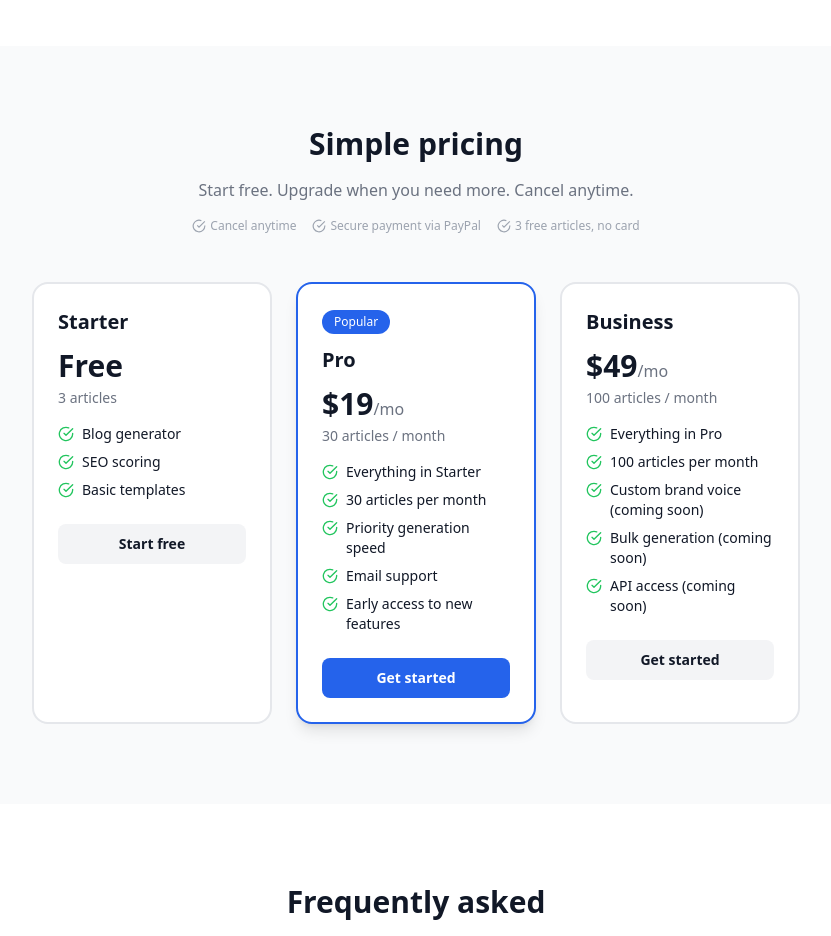
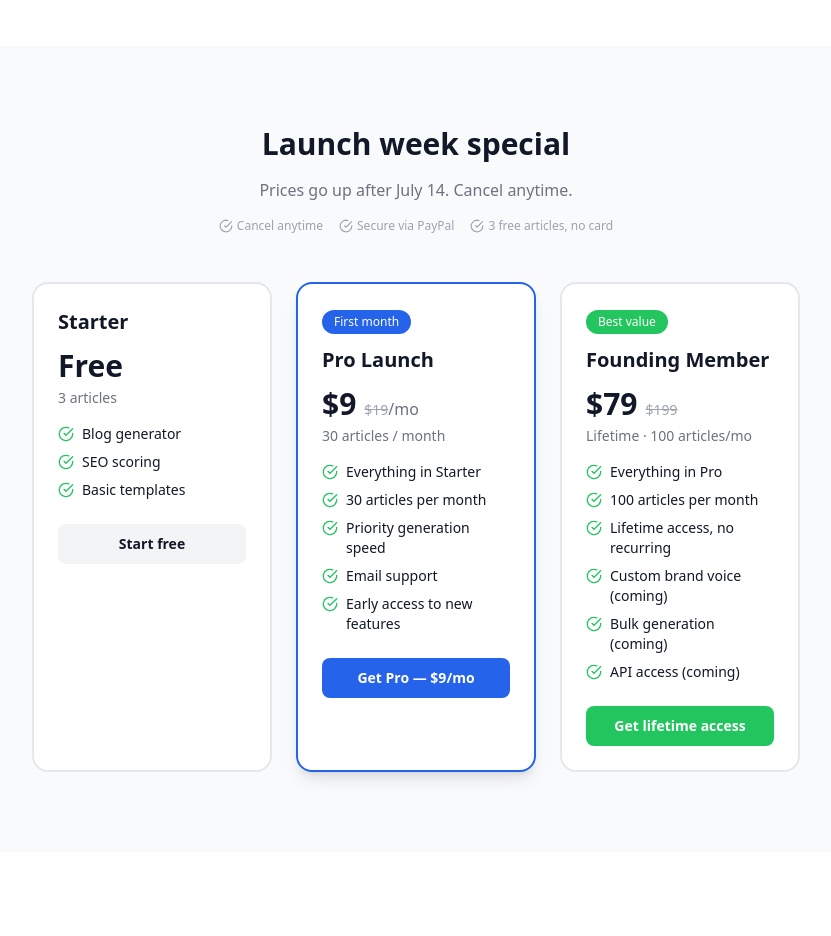
Before and after one commit to lihai33661-ship-it/seospark, a Next.js app: page / in a window 1280 px wide. Shown: the part 2460-3396 px from the top of the page, without its empty margins (224-1055 px from the left). Built offline with nearby package versions, Linux system fonts and the light colour scheme.

Commit message:
PH launch pricing:  first month, 9 lifetime, urgency and strikethrough

```diff
--- a/app/page.tsx
+++ b/app/page.tsx
@@ -142,8 +142,8 @@ export default function Home() {
       {/* Pricing */}
       <section id="pricing" className="bg-gray-50 py-12 sm:py-20">
         <div className="max-w-4xl mx-auto px-4 sm:px-6">
-          <h2 className="text-2xl sm:text-3xl font-bold text-center mb-2 sm:mb-4">Simple pricing</h2>
-          <p className="text-center text-gray-500 mb-4">Start free. Upgrade when you need more. Cancel anytime.</p>
+          <h2 className="text-2xl sm:text-3xl font-bold text-center mb-2 sm:mb-4">Launch week special</h2>
+          <p className="text-center text-gray-500 mb-4">Prices go up after July 14. Cancel anytime.</p>
           <div className="flex items-center justify-center gap-4 mb-12 text-xs text-gray-400">
             <span className="flex items-center gap-1">
               <svg width="14" height="14" viewBox="0 0 24 24" fill="none" stroke="currentColor" strokeWidth="2"><path d="M22 11.08V12a10 10 0 1 1-5.93-9.14"/><path d="m9 11 3 3L22 4"/></svg>
@@ -151,7 +151,7 @@ export default function Home() {
             </span>
             <span className="flex items-center gap-1">
               <svg width="14" height="14" viewBox="0 0 24 24" fill="none" stroke="currentColor" strokeWidth="2"><path d="M22 11.08V12a10 10 0 1 1-5.93-9.14"/><path d="m9 11 3 3L22 4"/></svg>
-              Secure payment via PayPal
+              Secure via PayPal
             </span>
             <span className="flex items-center gap-1">
               <svg width="14" height="14" viewBox="0 0 24 24" fill="none" stroke="currentColor" strokeWidth="2"><path d="M22 11.08V12a10 10 0 1 1-5.93-9.14"/><path d="m9 11 3 3L22 4"/></svg>
@@ -160,22 +160,30 @@ export default function Home() {
           </div>
           <div className="grid md:grid-cols-3 gap-6 max-w-3xl mx-auto">
             {[
-              { n: "Starter", p: "Free", d: "3 articles", f: ["Blog generator", "SEO scoring", "Basic templates"], hl: false, link: "/dashboard" },
-              { n: "Pro", p: "$19", d: "30 articles / month", f: ["Everything in Starter", "30 articles per month", "Priority generation speed", "Email support", "Early access to new features"], hl: true, link: "https://paypal.me/seospark151/19" },
-              { n: "Business", p: "$49", d: "100 articles / month", f: ["Everything in Pro", "100 articles per month", "Custom brand voice (coming soon)", "Bulk generation (coming soon)", "API access (coming soon)"], hl: false, link: "https://paypal.me/seospark151/49" },
+              { n: "Starter", p: "Free", oldP: "", d: "3 articles", f: ["Blog generator", "SEO scoring", "Basic templates"], hl: false, link: "/dashboard", badge: "" },
+              { n: "Pro Launch", p: "$9", oldP: "$19", d: "30 articles / month", f: ["Everything in Starter", "30 articles per month", "Priority generation speed", "Email support", "Early access to new features"], hl: true, link: "https://paypal.me/seospark151/9", badge: "First month" },
+              { n: "Founding Member", p: "$79", oldP: "$199", d: "Lifetime · 100 articles/mo", f: ["Everything in Pro", "100 articles per month", "Lifetime access, no recurring", "Custom brand voice (coming)", "Bulk generation (coming)", "API access (coming)"], hl: false, link: "https://paypal.me/seospark151/79", badge: "Best value" },
             ].map((plan) => (
               <div key={plan.n} className={`bg-white rounded-2xl p-6 border-2 ${plan.hl ? "border-blue-600 shadow-lg" : "border-gray-200"}`}>
-                {plan.hl && <span className="inline-block bg-blue-600 text-white text-xs px-3 py-1 rounded-full mb-3">Popular</span>}
+                {plan.badge && (
+                  <span className={`inline-block text-xs px-3 py-1 rounded-full mb-3 ${plan.hl ? "bg-blue-600 text-white" : "bg-green-500 text-white"}`}>
+                    {plan.badge}
+                  </span>
+                )}
                 <h3 className="text-xl font-bold">{plan.n}</h3>
-                <div className="mt-3 mb-1"><span className="text-3xl font-bold">{plan.p}</span>{plan.p !== "Free" && <span className="text-gray-500">/mo</span>}</div>
+                <div className="mt-3 mb-1">
+                  <span className="text-3xl font-bold">{plan.p}</span>
+                  {plan.oldP && <span className="text-gray-400 line-through text-sm ml-2">{plan.oldP}</span>}
+                  {plan.p !== "Free" && plan.n !== "Founding Member" && <span className="text-gray-500">/mo</span>}
+                </div>
                 <p className="text-sm text-gray-500 mb-4">{plan.d}</p>
                 <ul className="space-y-2 mb-6">
                   {plan.f.map((feat) => (
                     <li key={feat} className="flex items-start gap-2 text-sm"><CheckCircle size={16} className="text-green-500 mt-0.5 shrink-0" />{feat}</li>
                   ))}
                 </ul>
-                <a href={plan.link} className={`block text-center w-full py-2.5 rounded-lg font-semibold text-sm transition-colors ${plan.hl ? "bg-blue-600 text-white hover:bg-blue-700" : "bg-gray-100 text-gray-900 hover:bg-gray-200"}`}>
-                  {plan.p === "Free" ? "Start free" : "Get started"}
+                <a href={plan.link} className={`block text-center w-full py-2.5 rounded-lg font-semibold text-sm transition-colors ${plan.hl ? "bg-blue-600 text-white hover:bg-blue-700" : plan.badge === "Best value" ? "bg-green-500 text-white hover:bg-green-600" : "bg-gray-100 text-gray-900 hover:bg-gray-200"}`}>
+                  {plan.p === "Free" ? "Start free" : plan.n === "Founding Member" ? "Get lifetime access" : `Get Pro — ${plan.p}/mo`}
                 </a>
               </div>
             ))}
```
